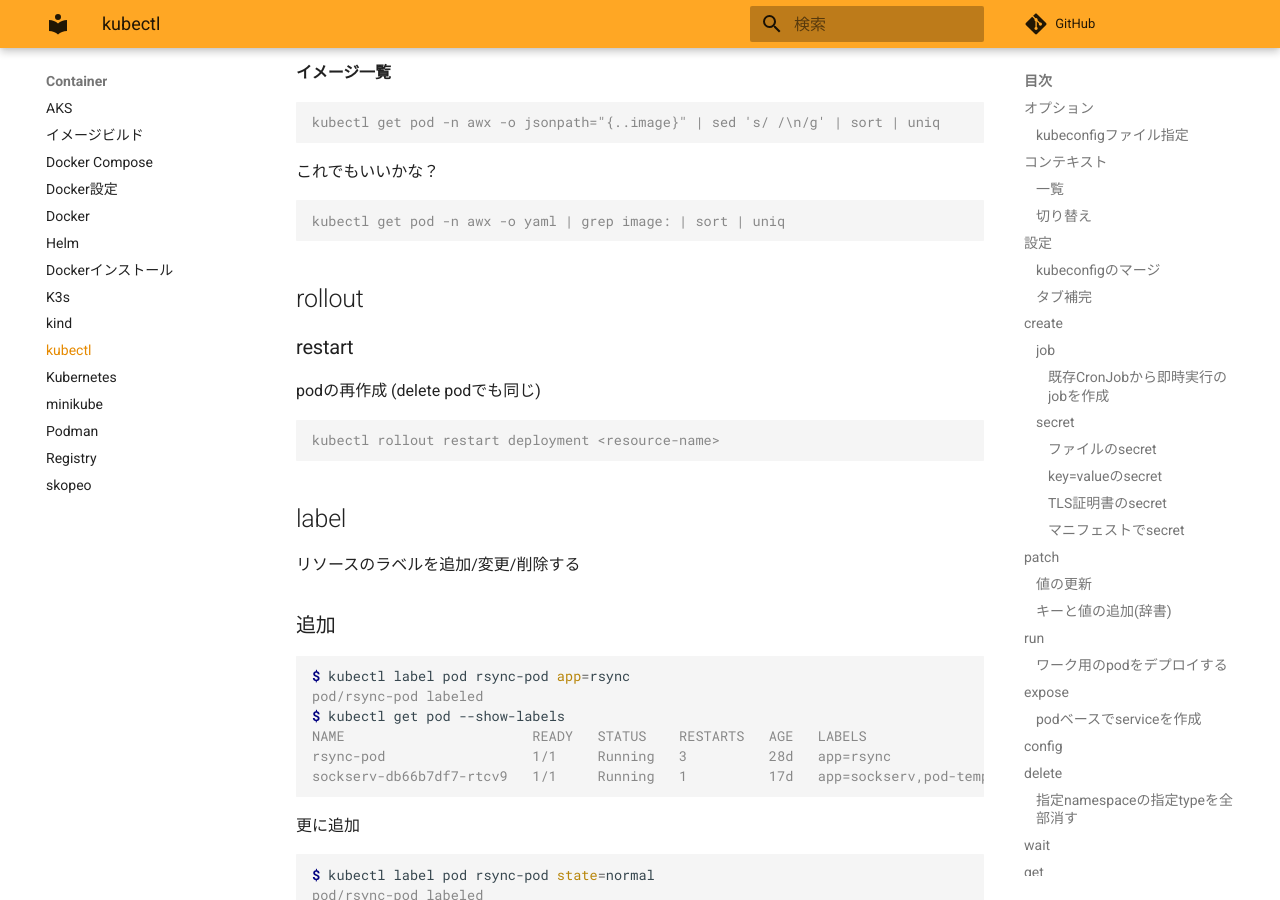
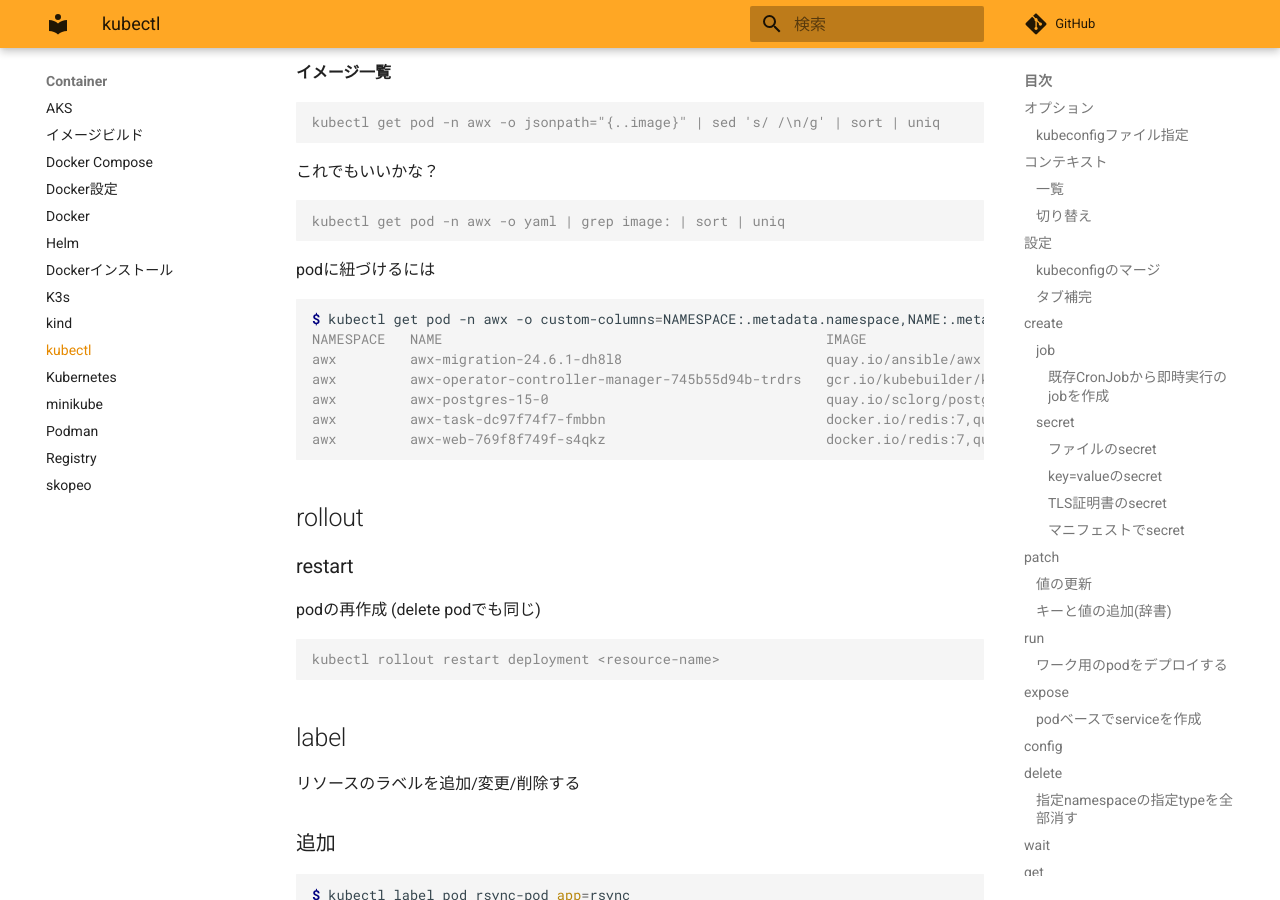
Before and after one commit to zaki-lknr/docs, an MkDocs documentation site: the page built from docs/Container/kubectl.md, in a window 1280 px wide and 900 px high, scrolled down 8806 px. Built offline with MkDocs 1.6.1 and Material for MkDocs 9.7.7, drawn with Linux system fonts in a browser that asks for light colours; comment, search, counter and statistics services are not loaded.

Commit message:
add: container/kubectl: get podでイメージ一覧(podとイメージの関連)

````diff
--- a/docs/Container/kubectl.md
+++ b/docs/Container/kubectl.md
@@ -451,6 +451,18 @@ kubectl get pod -n awx -o jsonpath="{..image}" | sed 's/ /\n/g' | sort | uniq
 kubectl get pod -n awx -o yaml | grep image: | sort | uniq
 ```
 
+podに紐づけるには
+
+```console
+$ kubectl get pod -n awx -o custom-columns=NAMESPACE:.metadata.namespace,NAME:.metadata.name,IMAGE:.spec.containers[*].image
+NAMESPACE   NAME                                               IMAGE
+awx         awx-migration-24.6.1-dh8l8                         quay.io/ansible/awx:24.6.1
+awx         awx-operator-controller-manager-745b55d94b-trdrs   gcr.io/kubebuilder/kube-rbac-proxy:v0.15.0,quay.io/ansible/awx-operator:2.19.1
+awx         awx-postgres-15-0                                  quay.io/sclorg/postgresql-15-c9s:latest
+awx         awx-task-dc97f74f7-fmbbn                           docker.io/redis:7,quay.io/ansible/awx:24.6.1,quay.io/ansible/awx-ee:24.6.1,quay.io/ansible/awx:24.6.1
+awx         awx-web-769f8f749f-s4qkz                           docker.io/redis:7,quay.io/ansible/awx:24.6.1,quay.io/ansible/awx:24.6.1
+```
+
 ## rollout
 
 ### restart
````
